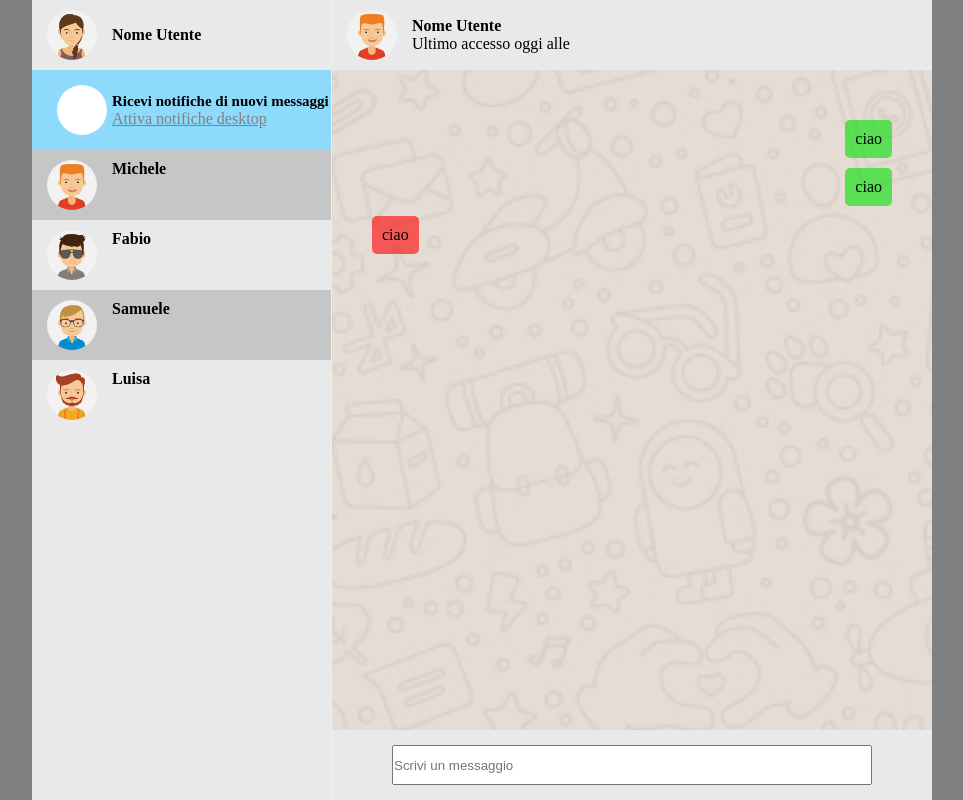
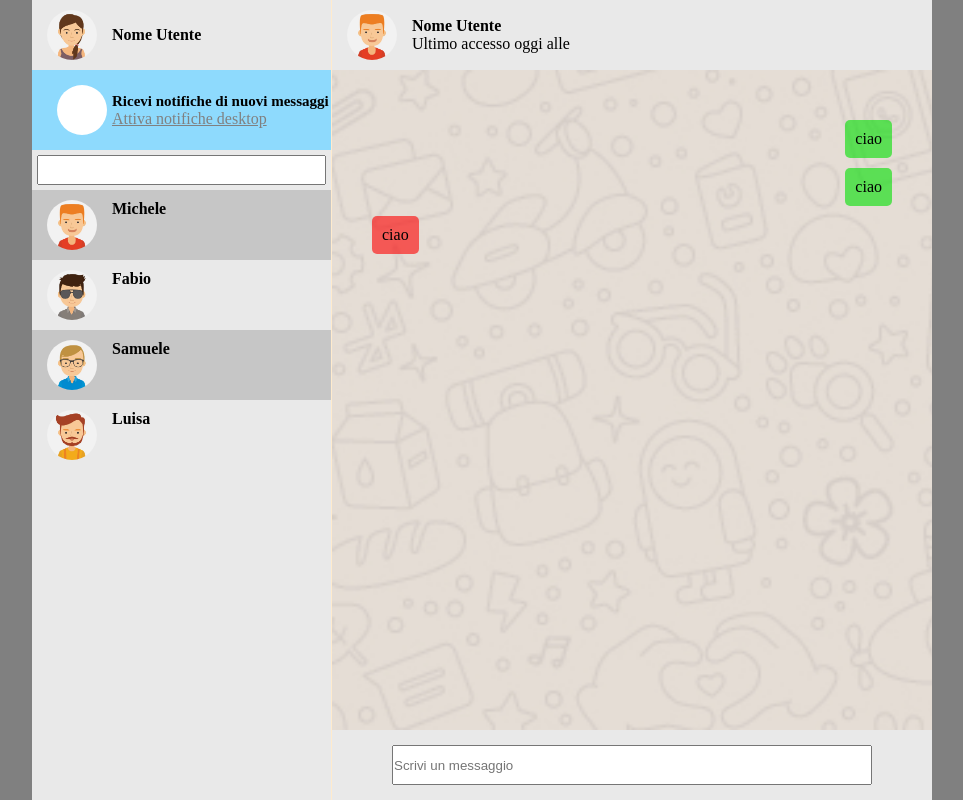
Before and after one commit to Tiberiu-Pislaru/vue-boolzapp, a plain HTML site: page index.html in a window 1280 px wide. Shown: the whole page, without its empty margins (158-1121 px from the left). Drawn offline with nearby package versions, Linux system fonts and the light colour scheme.

Commit message:
Aggiunto il search contacts sopra le chat

```diff
--- a/css/style.css
+++ b/css/style.css
@@ -63,6 +63,23 @@ body{
 
 #testo-notifiche > .link a{
     color: gray;
+}
+
+#search-contact{
+    position:relative;
+    padding: 5px;
+}
+
+#search-contact > i{
+    position: absolute;
+    top: 12px;
+    left: 15px;
+}
+
+#search-contact > input{
+    padding-left: 35px;
+    width: 100%;
+    height: 30px;
 }
 
 #container-chat{
--- a/index.html
+++ b/index.html
@@ -58,6 +58,12 @@
                 </div>
 
                 <div id="container-chat">
+                    <div id="search-contact">
+
+                        <input type="search">
+                        <i class="fas fa-search"></i>
+
+                    </div>
                     <div id="chat-box" v-for='(contact, i) in contacts'>
                         <div id="contatto" class='df' :class='i%2===0? "attivo":""'>
                             <div id="img-account" class="circle">
```
